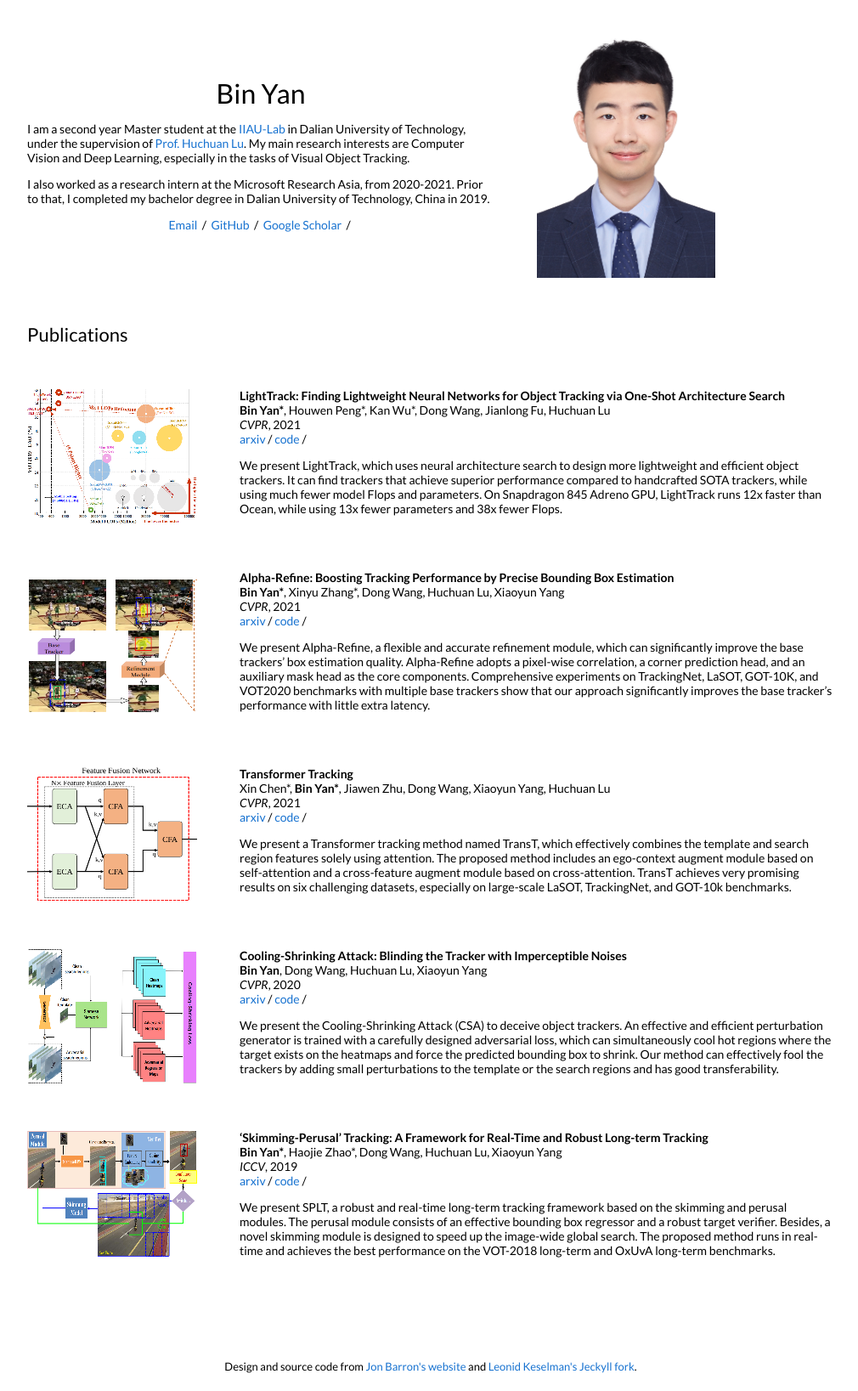
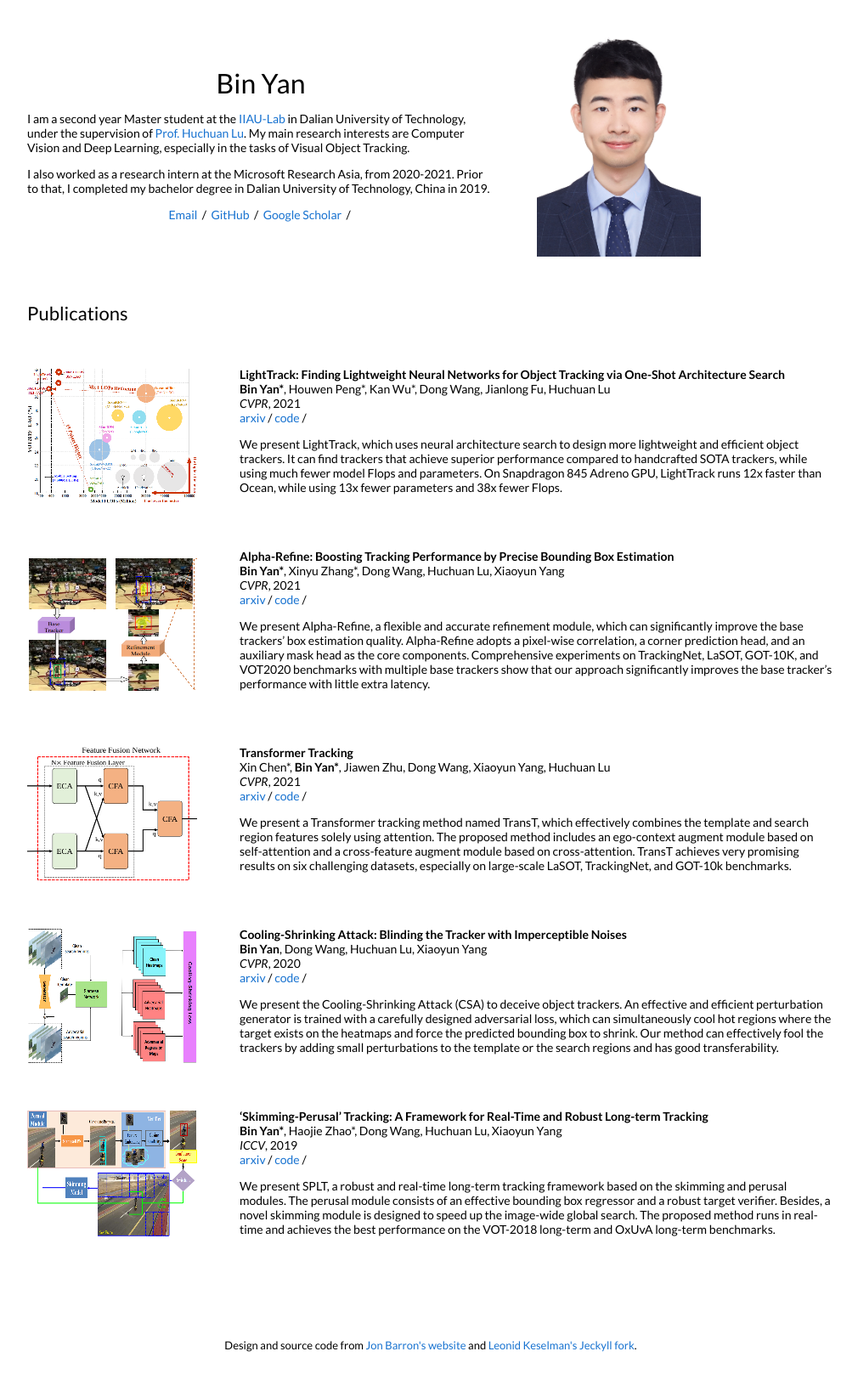
Before and after one commit to MasterBin-IIAU/masterbin-iiau.github.io, a Jekyll site: the page built from _posts/2021-04-29-lighttrack.markdown, in a window 1280 px wide. Shown: the whole page at 85% size, without its empty margins (133-1143 px from the left). Built offline with Jekyll 4.4.1, drawn with Linux system fonts in a browser that asks for light colours; after the commit the page ends 1612 px from its top, so only the background shows below that.

Commit message:
profile photo 55%

```diff
--- a/_layouts/default.html
+++ b/_layouts/default.html
@@ -40,7 +40,7 @@
               </p>
             </td>
             <td style="padding:2.5%;width:40%;max-width:40%">
-              <img style="width:60%;max-width:60%" alt="profile photo" src="images/my_photo.JPG">
+              <img style="width:55%;max-width:55%" alt="profile photo" src="images/my_photo.JPG">
             </td>
           </tr>
         </table>
```
